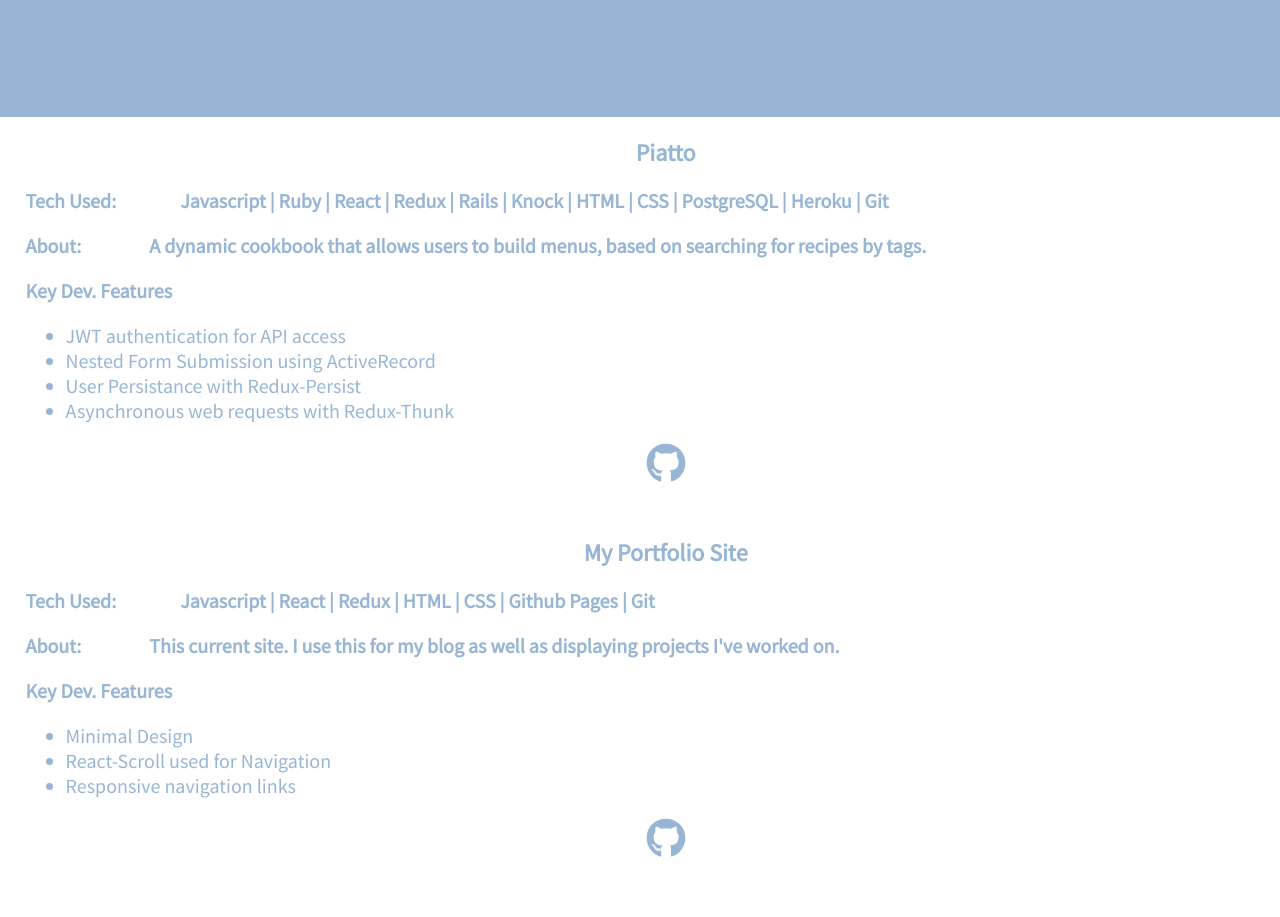
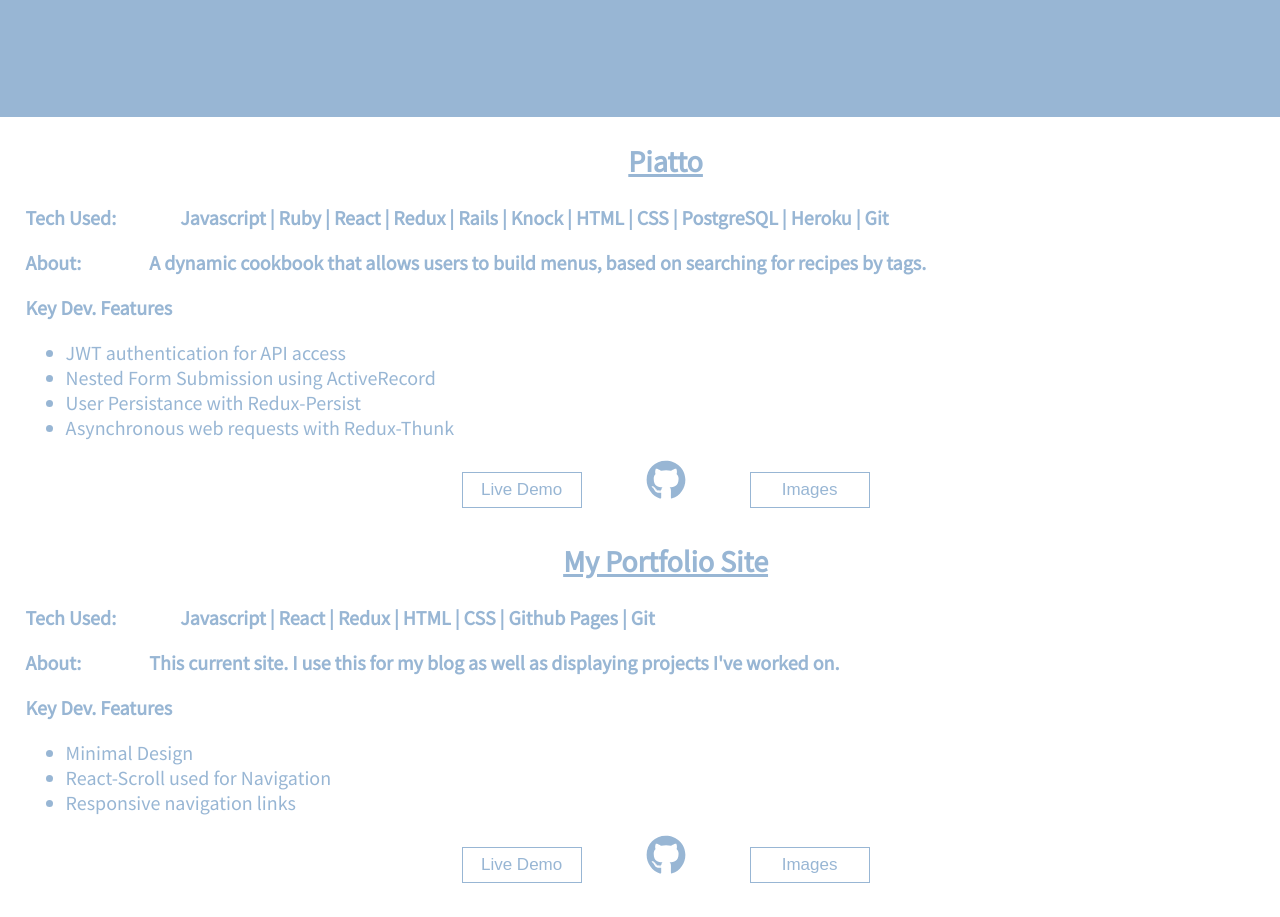
Before and after one commit to amckean12/alex-site, a React (Create React App) app: page / in a window 1280 px wide. Shown: the part 740-1657 px from the top of the page. Built offline with nearby package versions, Linux system fonts and the light colour scheme.

Commit message:
Wokring on button push logic

```diff
--- a/src/components/portfolio-project.js
+++ b/src/components/portfolio-project.js
@@ -7,7 +7,9 @@ import { faGithub } from '@fortawesome/free-brands-svg-icons'
 const ProjectComponent = (props) => (
   <div className="project-component">
     <div className={`project-info`}>
-      <h2>{props.title}</h2>
+      <div className="project-title">
+        <h2>{props.title}</h2>
+      </div>
       <p>Tech Used:<span>{props.techUsed}</span></p>
       <p>About: <span>{props.about}</span></p>
       <div className="key-features">
@@ -18,7 +20,9 @@ const ProjectComponent = (props) => (
         </ul>
       </div>
       <div className="project-link-container">
+        <button onClick={props.handleClick} id={`live demo ${props.title}`}>Live Demo</button>
         <a href={props.link}><FontAwesomeIcon icon={faGithub}/></a>
+        <button onClick={props.handleClick} id={`images ${props.title}`}>Images</button>
       </div>
     </div>
   </div>
--- a/src/containers/portfolio-container.js
+++ b/src/containers/portfolio-container.js
@@ -6,8 +6,20 @@ import ProjectComponent from '../components/portfolio-project'
 import '../portfolio.css'
 
 class PortfolioContainer extends Component {
-  handleClick = () => {
-    console.log("Button clicked")
+  handleClick = (event) => {
+    if (event.currentTarget.id.includes("live demo")){
+      if (event.currentTarget.id === "live demo Piatto"){
+        console.log("you clicked the piatto one")
+      } else if (event.currentTarget.id === "live demo My Portfolio Site"){
+        console.log("you clicked the portfolio one")
+      }
+    } else if(event.currentTarget.id.includes("images")){
+      if (event.currentTarget.id === "images Piatto"){
+        console.log("you clicked piatto images")
+      } else if (event.currentTarget.id === "images My Portfolio Site"){
+        console.log("you clicked the portfolio images")
+      }
+    }
   }
 
    render(){
--- a/src/portfolio.css
+++ b/src/portfolio.css
@@ -30,6 +30,11 @@
   padding-left: 5%;
 }
 
+.project-title h2 {
+  font-size: 30px;
+  text-decoration: underline;
+}
+
 .feature-item{
   font-size: 20px;
 }
@@ -43,6 +48,8 @@
 .project-link-container a{
   font-size: 40px;
   color: #98B6D4;
+  padding-left: 5%;
+  padding-right: 5%;
 }
 
 
@@ -59,7 +66,7 @@
   box-shadow: 0 0 20px rgba(0, 0, 0, 0.4);
 }
 
-.project-image-slideshow button{
+.project-link-container button{
   color: #98B6D4;
   background: #fff;
   border: 1px solid #98B6D4;
@@ -72,3 +79,8 @@
   text-decoration: none;
   min-width: 120px;
 }
+
+.project-link-container button:hover{
+  color: #fff;
+  background: #98B6D4;
+}
```
